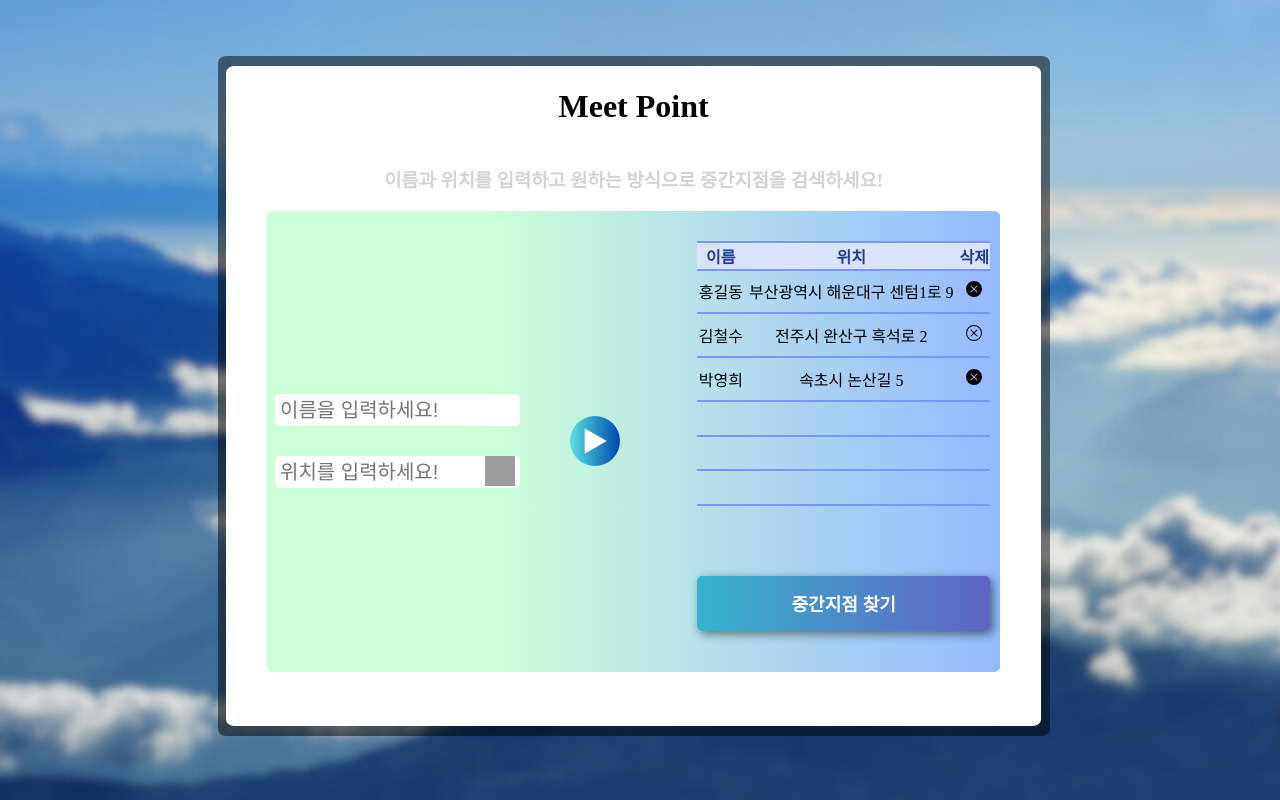
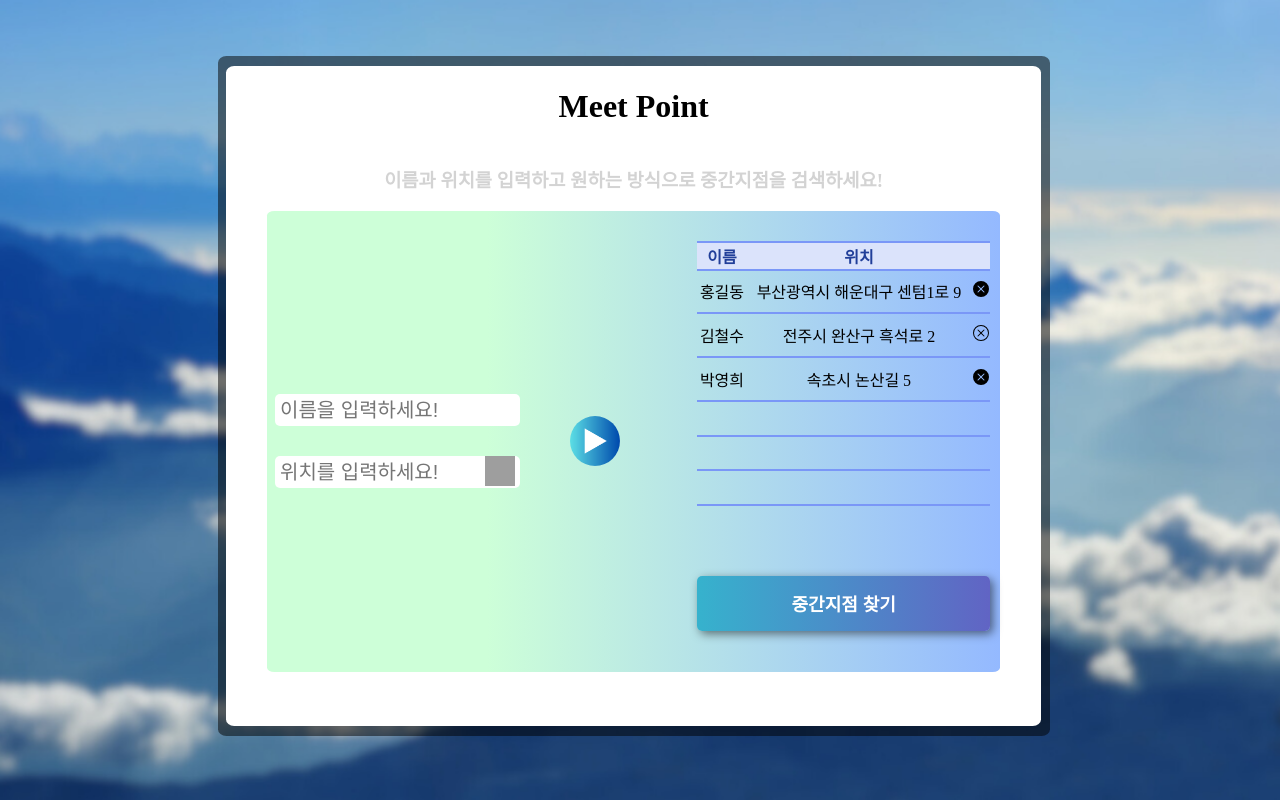
Before and after one commit to kjy0124/MeetPoint, a Vue app: page / in a window 1280 px wide. Built offline with nearby package versions, Linux system fonts and the light colour scheme; grey boxes are pictures that could not be loaded; a web font is replaced by a local one.

Commit message:
240321 김준식 테이블 수정

```diff
--- a/src/components/MainPage.vue
+++ b/src/components/MainPage.vue
@@ -30,7 +30,7 @@
                 <tr>
                   <th>이름</th>
                   <th>위치</th>
-                  <th>삭제</th>
+                  <th></th>
                 </tr>
               </thead>
               <tbody>
```
